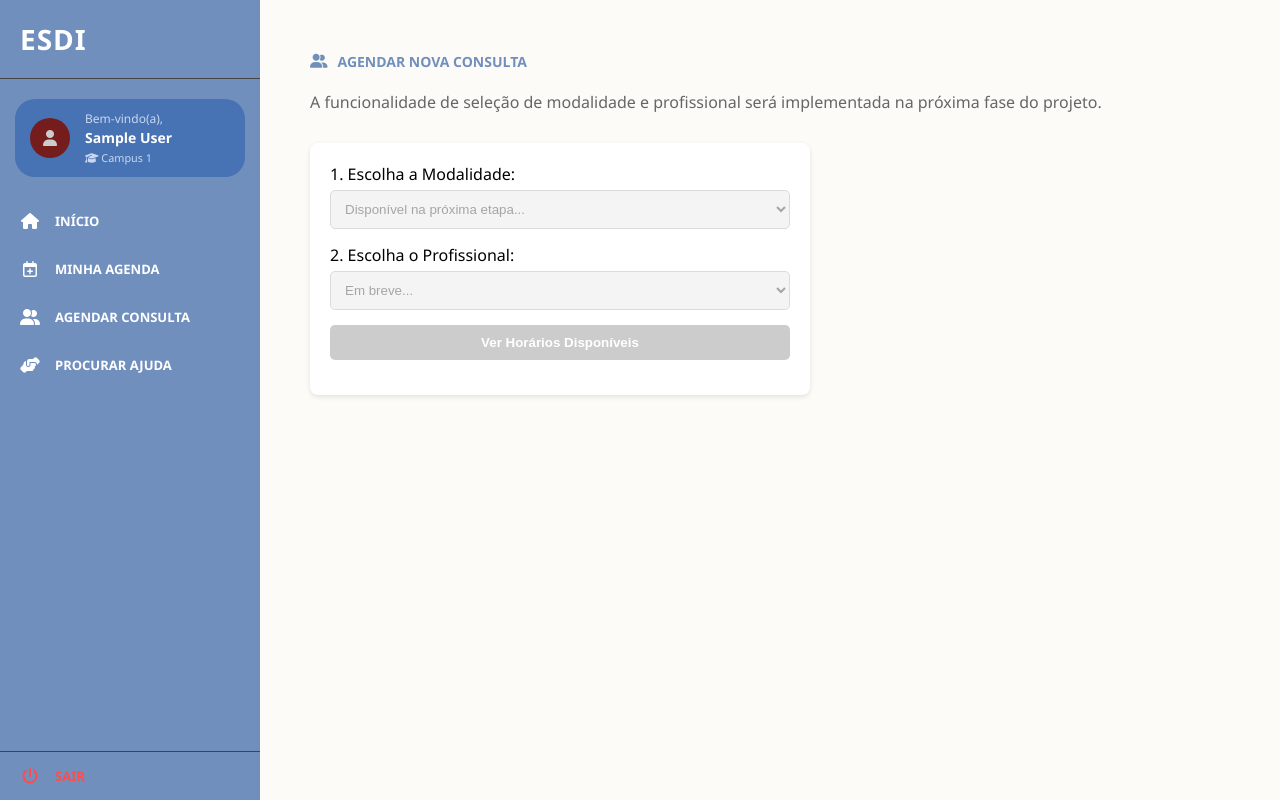
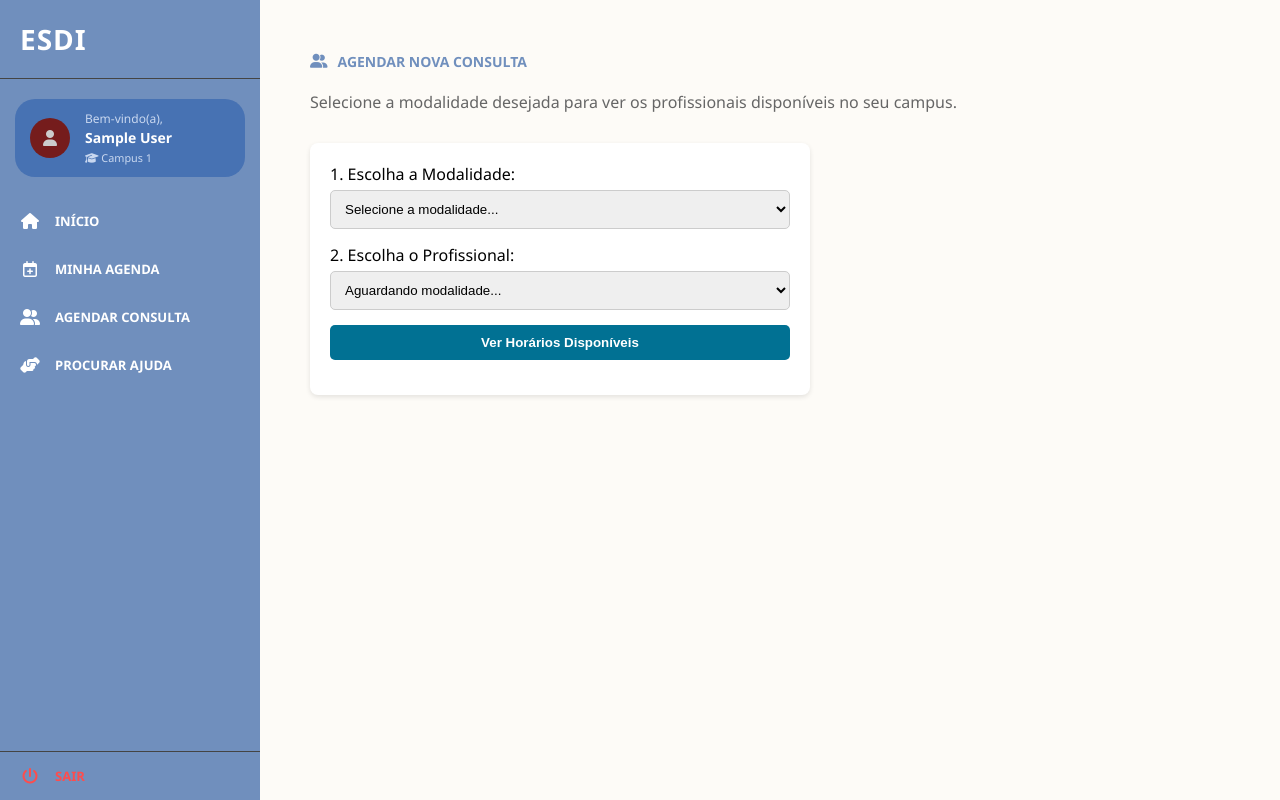
Before and after one commit to myndlynx/Espa-o-Seguro-Digital, a Flask app: template templates/consulta.html in a window 1280 px wide. Run offline with Flask 3, Linux system fonts and the light colour scheme; the visitor is signed in with stand-in values (Sample User, id 1); the template is opened without the code that fills it: most values are stand-ins (such as "Sample title", 1, 10 or a date in 2020).

Commit message:
filtro funcionando

```diff
--- a/templates/consulta.html
+++ b/templates/consulta.html
@@ -37,36 +37,61 @@
 
     <main class="conteudo-principal">
         <h2 class="secao-titulo"><i class="fa-solid fa-user-group"></i> AGENDAR NOVA CONSULTA</h2>
-
-        <!-- Mensagem de aviso para o professor/usuário de que a funcionalidade está na próxima fase -->
-        <p style="color: #666; margin-bottom: 30px;">
-            A funcionalidade de seleção de modalidade e profissional será implementada na próxima fase do projeto.
-        </p>
+        <p style="color: #666; margin-bottom: 30px;">Selecione a modalidade desejada para ver os profissionais disponíveis no seu campus.</p>
 
         <div class="card" style="max-width: 500px; margin-top: 0;">
-            <!-- O formulário está desativado temporariamente -->
-            <form action="#" method="POST" onsubmit="return false;">
+            <form action="{{ url_for('agendar_horarios') }}" method="POST">
 
                 <label>1. Escolha a Modalidade:</label>
-                <!-- Select desativado e com cor cinza -->
-                <select id="tipoConsulta" name="modalidade" disabled style="background-color: #f0f0f0;">
-                    <option value="" disabled selected>Disponível na próxima etapa...</option>
+                <!-- ID exigido pelo script de filtro -->
+                <select id="tipoConsulta" name="modalidade" required>
+                    <option value="" disabled selected>Selecione a modalidade...</option>
+                    <option value="Online">Online</option>
+                    <option value="Presencial">Presencial (No Campus)</option>
                 </select>
 
                 <label>2. Escolha o Profissional:</label>
-                <!-- Select desativado e com cor cinza -->
-                <select name="psicologo" id="selectPsicologo" disabled style="background-color: #f0f0f0;">
-                    <option value="" disabled selected>Em breve...</option>
+                <select name="psicologo" id="selectPsicologo" required>
+                    <option value="" disabled selected>Aguardando modalidade...</option>
+
+                    {% for p in psicologos %}
+                        <option class="psicologo" data-tipo="{{ p.tipo }}" value="{{ p.nome }}" style="display: none;" disabled>
+                            {{ p.nome }}
+                        </option>
+                    {% endfor %}
+
                 </select>
 
-                <!-- Botão desativado e sem ação -->
-                <button type="button" disabled style="background-color: #ccc; cursor: not-allowed;">
-                    Ver Horários Disponíveis
-                </button>
+                <button type="submit">Ver Horários Disponíveis</button>
             </form>
         </div>
     </main>
 
-    <!-- O Script foi removido temporariamente para esta fase visual -->
+    <!-- SCRIPT DO FILTRO -->
+    <script>
+        const tipoConsulta = document.getElementById("tipoConsulta");
+        const psicologos = document.querySelectorAll(".psicologo");
+        const selectPsicologo = document.getElementById("selectPsicologo");
+
+        tipoConsulta.addEventListener("change", function () {
+            const tipoSelecionado = this.value;
+
+            selectPsicologo.value = "";
+            selectPsicologo.options[0].selected = true;
+            selectPsicologo.options[0].text = "Selecione o profissional...";
+
+            psicologos.forEach(function (psicologo) {
+                const tipo = psicologo.dataset.tipo;
+
+                if (tipoSelecionado === "" || tipo === tipoSelecionado) {
+                    psicologo.style.display = "block";
+                    psicologo.disabled = false;
+                } else {
+                    psicologo.style.display = "none";
+                    psicologo.disabled = true;
+                }
+            });
+        });
+    </script>
 </body>
 </html>
```
